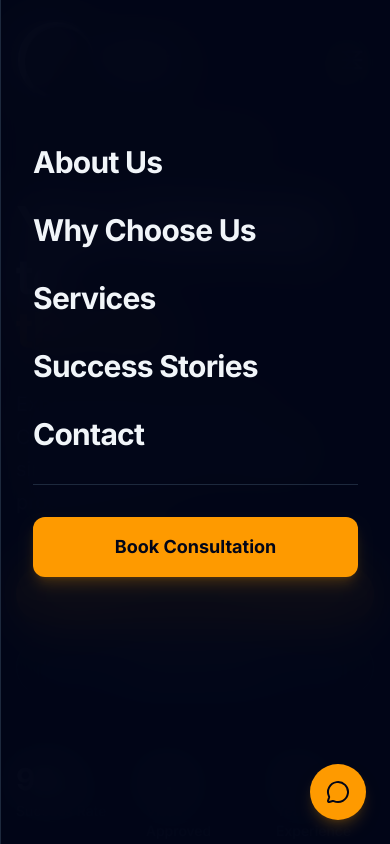
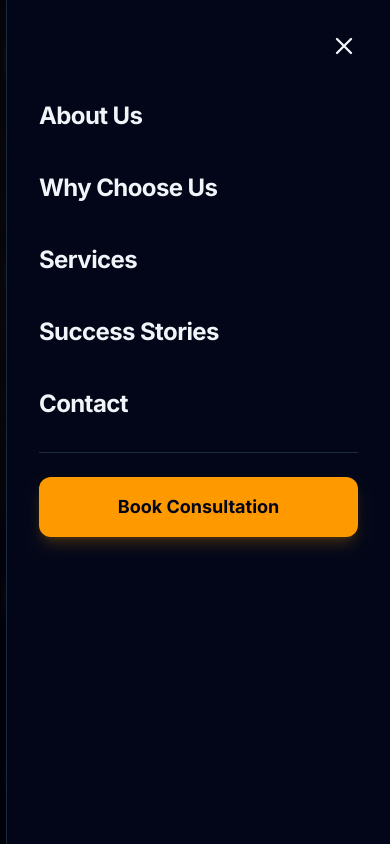
Before and after one commit to harshilp0210/ConsultingApp, a Next.js app: page / in a window 390 px wide. Both pictures are taken after a click on the button 352 px from the left and 60 px from the top of the page. Shown: the top 844 px of the page. Built offline with nearby package versions, Linux system fonts and the light colour scheme.

Commit message:
Fix mobile navbar scroll glitch - lock body scroll when menu open

```diff
--- a/components/Navbar.tsx
+++ b/components/Navbar.tsx
@@ -16,6 +16,18 @@ export default function Navbar() {
     return () => window.removeEventListener('scroll', handleScroll);
   }, []);
 
+  // Lock body scroll when mobile menu is open
+  useEffect(() => {
+    if (isOpen) {
+      document.body.style.overflow = 'hidden';
+    } else {
+      document.body.style.overflow = 'unset';
+    }
+    return () => {
+      document.body.style.overflow = 'unset';
+    };
+  }, [isOpen]);
+
   const navLinks = [
     { name: 'About Us', href: '/about' },
     { name: 'Why Choose Us', href: '/why-choose-us' },
@@ -25,7 +37,7 @@ export default function Navbar() {
   ];
 
   return (
-
+    <>
       <nav className={`fixed w-full z-50 transition-all duration-300 ${scrolled ? 'glass-nav py-3' : 'bg-transparent py-5'}`}>
         <div className="max-w-7xl mx-auto px-4 sm:px-6 lg:px-8">
           <div className="flex justify-between items-center">
@@ -66,36 +78,54 @@ export default function Navbar() {
             <div className="md:hidden flex items-center">
               <button
                 onClick={() => setIsOpen(!isOpen)}
-              className="text-slate-100 hover:text-amber-500 focus:outline-none transition-colors p-2"
+                className="text-slate-100 hover:text-amber-500 focus:outline-none transition-colors p-2 relative z-[60]"
+                aria-label={isOpen ? 'Close menu' : 'Open menu'}
               >
                 {isOpen ? <X className="h-7 w-7" /> : <Menu className="h-7 w-7" />}
               </button>
             </div>
           </div>
         </div>
+      </nav>
+
+      {/* Mobile Menu Overlay */}
+      {isOpen && (
+        <div
+          className="md:hidden fixed inset-0 z-[55] bg-black/50 backdrop-blur-sm"
+          onClick={() => setIsOpen(false)}
+        />
+      )}
 
       {/* Mobile Menu */}
       <div
-        className={`md:hidden fixed inset-0 z-40 bg-slate-950/95 backdrop-blur-xl transform ${isOpen ? 'translate-x-0' : 'translate-x-full'
+        className={`md:hidden fixed top-0 right-0 h-full w-full max-w-sm z-[56] bg-slate-950 transform ${isOpen ? 'translate-x-0' : 'translate-x-full'
           } transition-transform duration-300 ease-in-out border-l border-slate-800 shadow-2xl`}
       >
+        {/* Close button inside menu */}
         <div className="flex justify-end p-6">
-          {/* Close button handled by the overlay logic usually, but here we reuse the toggle */}
+          <button
+            onClick={() => setIsOpen(false)}
+            className="text-slate-100 hover:text-amber-500 transition-colors p-2"
+            aria-label="Close menu"
+          >
+            <X className="h-7 w-7" />
+          </button>
         </div>
-        <div className="pt-24 pb-8 px-8 h-full overflow-y-auto">
-          <div className="flex flex-col space-y-8">
+
+        <div className="px-8 pb-8 h-[calc(100%-80px)] overflow-y-auto">
+          <div className="flex flex-col space-y-6">
             {navLinks.map((link) => (
               <Link
                 key={link.name}
                 href={link.href}
-                className="text-3xl font-bold text-slate-100 hover:text-amber-500 transition-colors tracking-tight"
+                className="text-2xl font-bold text-slate-100 hover:text-amber-500 transition-colors tracking-tight py-2"
                 onClick={() => setIsOpen(false)}
               >
                 {link.name}
               </Link>
             ))}
 
-            <div className="pt-8 border-t border-slate-800">
+            <div className="pt-6 border-t border-slate-800">
               <Link
                 href="/contact"
                 className="btn-primary w-full py-4 rounded-xl font-bold text-lg justify-center flex shadow-xl shadow-amber-500/20"
@@ -107,6 +137,6 @@ export default function Navbar() {
           </div>
         </div>
       </div>
-    </nav>
+    </>
   );
 }
```
Lines whose indentation alone changed are shown as unchanged.
